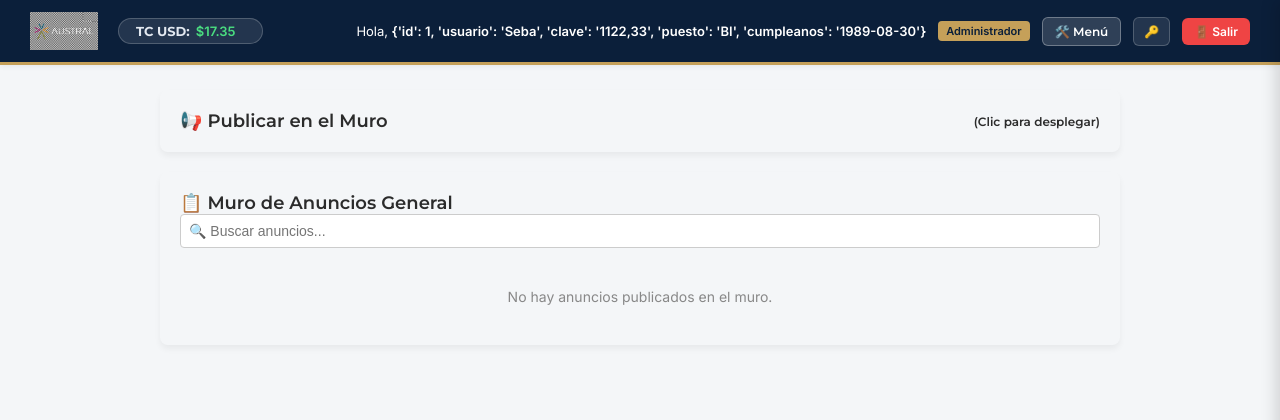
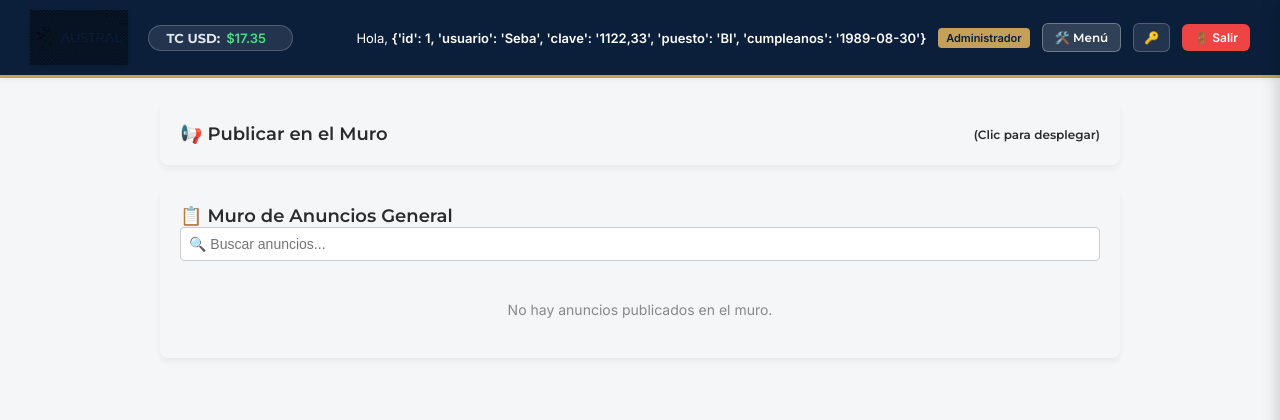
Before and after one commit to vaccarse730/intranet-austral, a Flask app: page / in a window 1280 px wide. Shown: the top 420 px of the page. Run offline with Flask 3, Linux system fonts and the light colour scheme; a user stored in the database is signed in; data that the repository does not hold is empty; some libraries are stand-ins or nearby versions.

Commit message:
Update intranet.html

```diff
--- a/templates/intranet.html
+++ b/templates/intranet.html
@@ -416,11 +416,11 @@ body.sidebar-open .main-content {
 </head>
 <body>
 
-<header class="main-header" style="background: var(--primary); padding: 12px 30px; display: flex; justify-content: space-between; align-items: center; border-bottom: 3px solid var(--accent);">
+<header class="main-header" style="background: var(--primary); padding: 10px 30px; display: flex; justify-content: space-between; align-items: center; border-bottom: 3px solid var(--accent);">
     <div class="header-left" style="display: flex; align-items: center; gap: 20px;">
-        <!-- Logo Oficial Austral -->
+        <!-- Logo Oficial Austral (Aumentado de tamaño y con transparencia limpia) -->
         <a href="/" style="display: flex; align-items: center; text-decoration: none;">
-            <img src="/static/LogoAusralBlancoFondoTransparente.PNG" alt="Austral Logo" style="height: 38px; width: auto; display: block;">
+            <img src="/static/LogoAusralBlancoFondoTransparente.PNG" alt="Austral Logo" style="height: 55px; width: auto; display: block; mix-blend-mode: multiply; filter: drop-shadow(0px 2px 4px rgba(0, 0, 0, 0.2));">
         </a>
 
         <!-- Widget Tipo de Cambio -->
```
